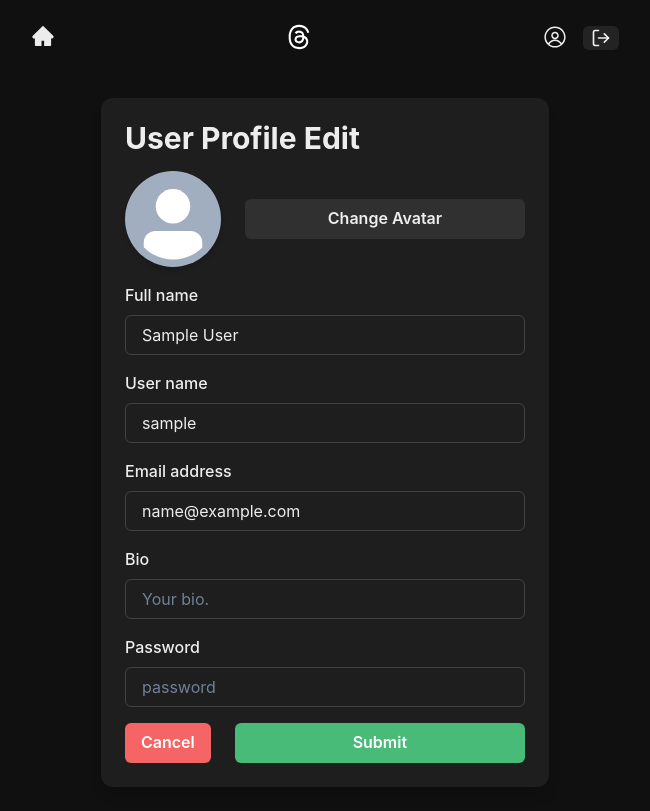
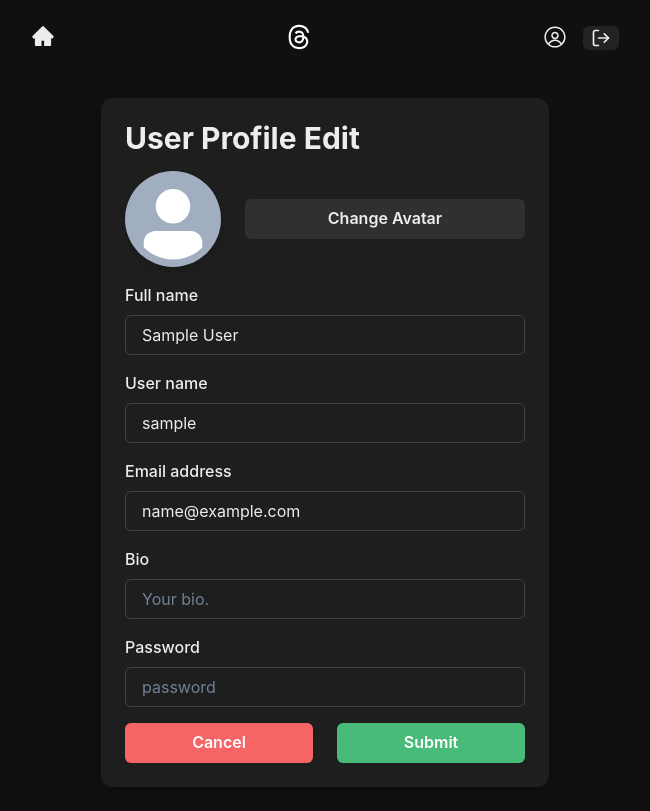
Before and after one commit to vincentjdcz/threads-prod, a React (Vite) app in the folder frontend/: page /update in a window 1280 px wide. Shown: the whole page, without its empty margins (315-965 px from the left). Built offline with nearby package versions, Linux system fonts and the light colour scheme; sample sign-in values are in the browser's storage.

Commit message:
trying to make button as link instead

```diff
--- a/frontend/src/pages/UpdateProfilePage.jsx
+++ b/frontend/src/pages/UpdateProfilePage.jsx
@@ -150,17 +150,18 @@ export default function UpdateProfilePage() {
           />
         </FormControl>
         <Stack spacing={6} direction={['column', 'row']}>
-        <Link as={RouterLink} to={`/${user.username}`}>
+
           <Button
             bg={'red.400'}
             color={'white'}
             w="full"
             _hover={{
               bg: 'red.500',
-            }}>
+            }}
+            as={RouterLink} to={`/${user.username}`}>
             Cancel
           </Button>
-        </Link>
+
           <Button
             bg={'green.400'}
             color={'white'}
```
